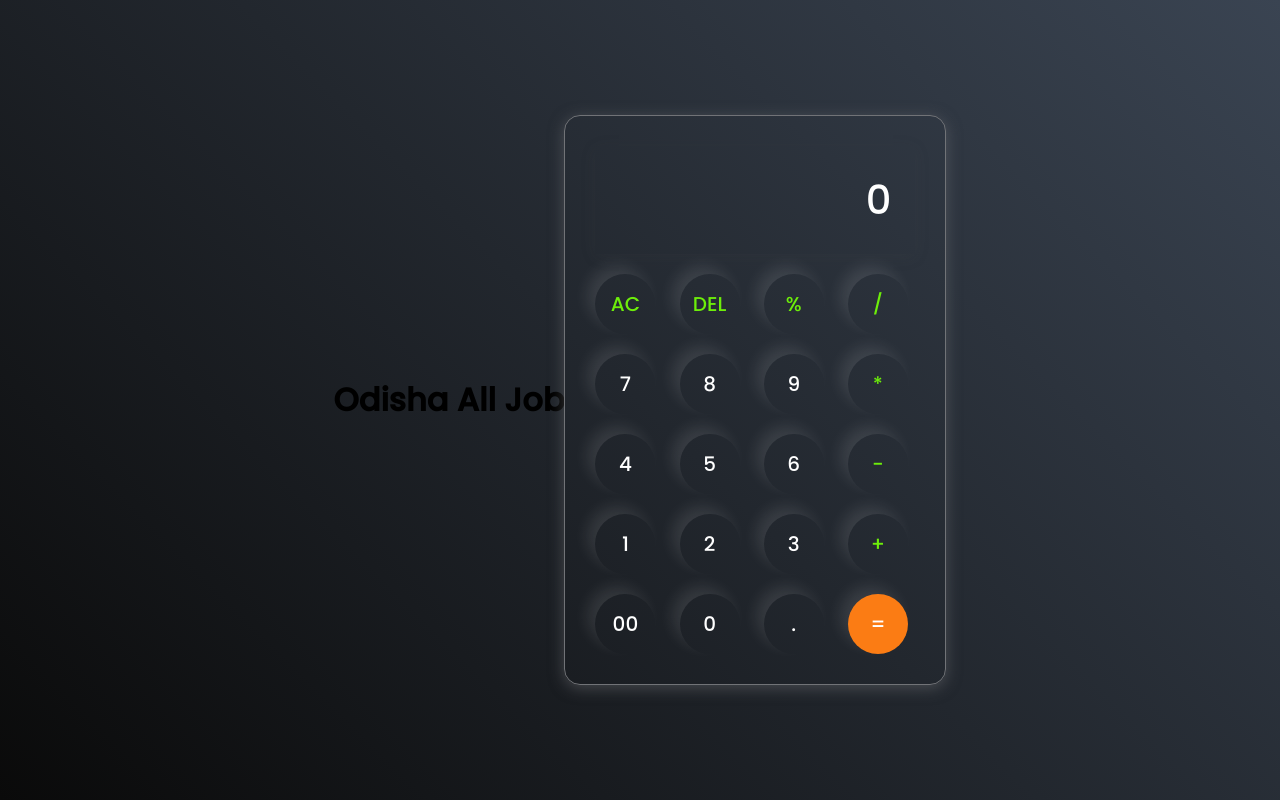
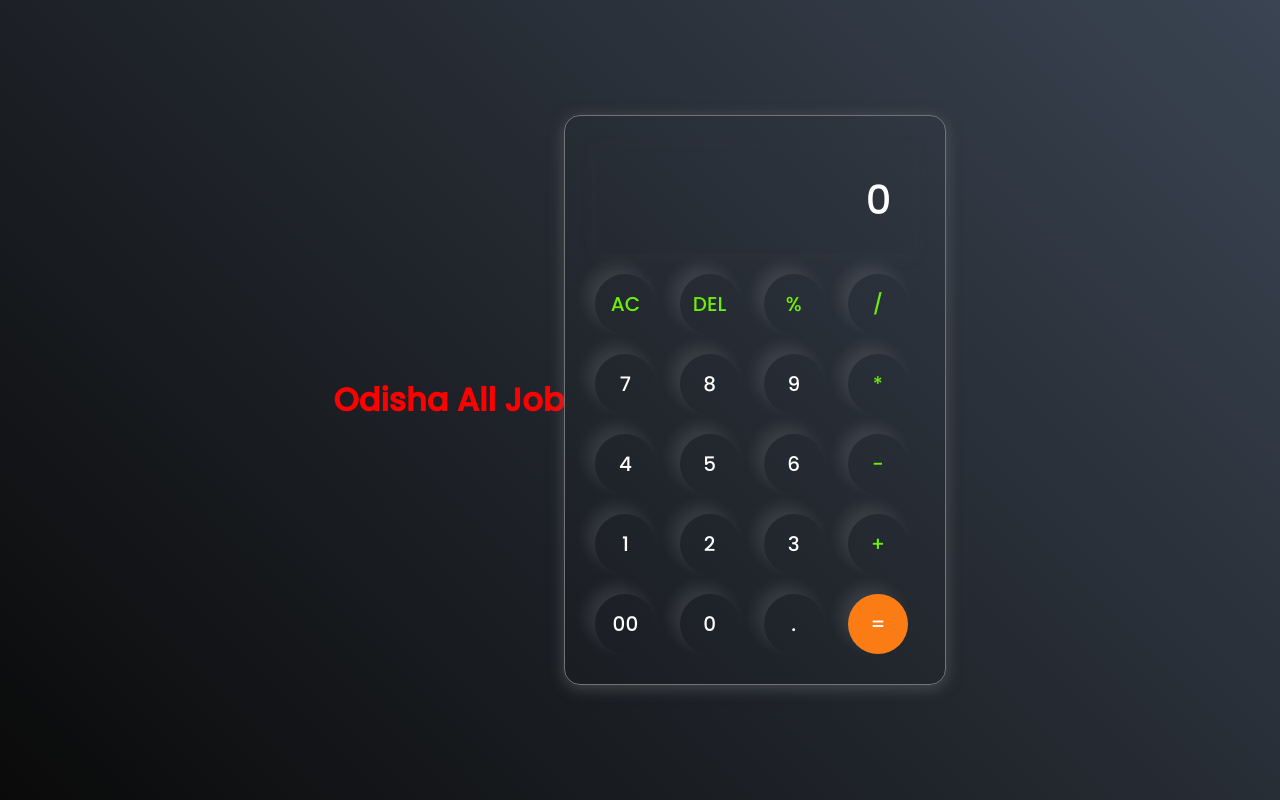
Before and after one commit to srpchoudhury/calculatorUsingHtmlCssJavaScript, a plain HTML site: page index.html in a window 1280 px wide. Drawn offline with Linux system fonts and the light colour scheme.

Commit message:
Update index.html

```diff
--- a/index.html
+++ b/index.html
@@ -8,7 +8,7 @@
     <link rel="stylesheet" href="style.css">
 </head>
 <body>
-    <h1>Odisha All Job</h1>
+    <h1 style="color:red">Odisha All Job</h1>
     <div class="calculator">
         <input type="text" placeholder="0" id="inputBox">
         <div>
```
